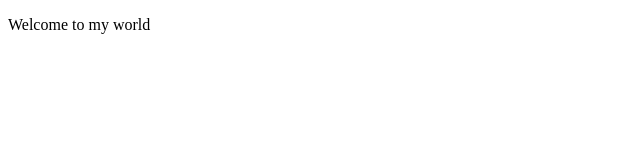
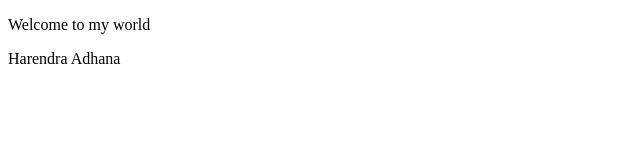
Before and after one commit to adhanaharendra/MyFirstSite, a plain HTML site: page index.html in a window 1280 px wide. Shown: the whole page, without its empty margins (0-640 px from the left). Drawn offline with Linux system fonts and the light colour scheme.

Commit message:
Update index.html

```diff
--- a/index.html
+++ b/index.html
@@ -7,5 +7,6 @@
 </head>
 <body>
     <p>Welcome to my world</p>
+    <p> Harendra Adhana</p>
 </body>
 </html>
```
